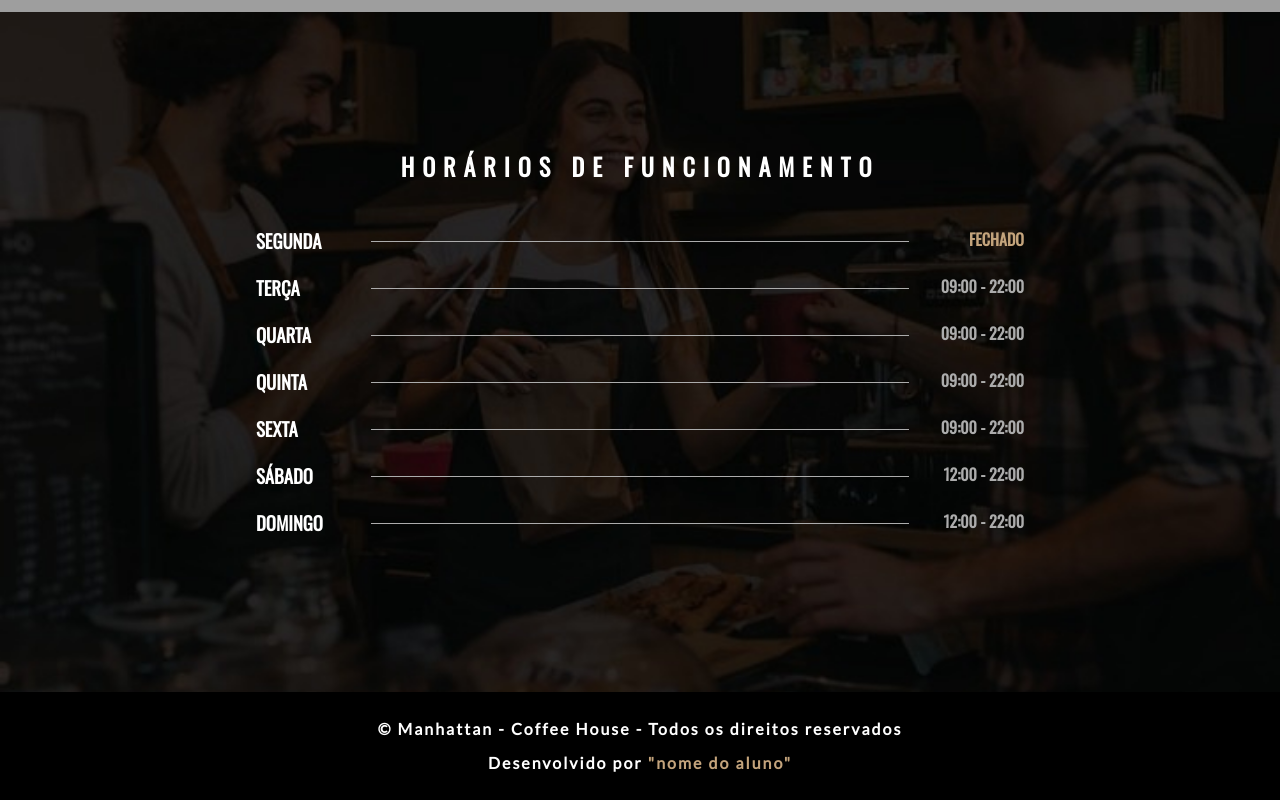
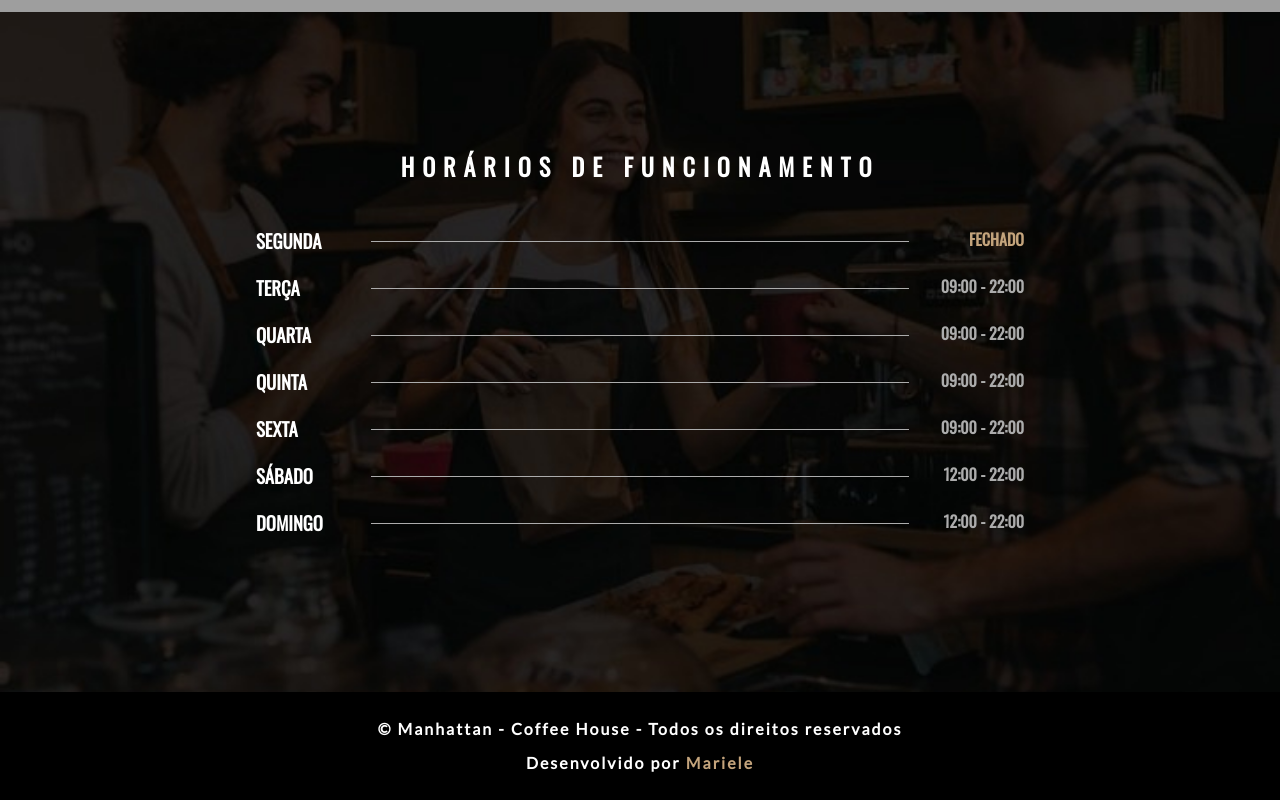
Before and after one commit to Mariele-Santos/Cafeteria, a plain HTML site: page index.html in a window 1280 px wide. Shown: the part 3672-4472 px from the top of the page. Drawn offline with nearby package versions, Linux system fonts and the light colour scheme; grey boxes are pictures that could not be loaded.

Commit message:
Update index.html

```diff
--- a/index.html
+++ b/index.html
@@ -145,7 +145,7 @@
     <!-- Rodapé da página -->
     <div class="container-rodape">
       <p>&copy; Manhattan - Coffee House - Todos os direitos reservados</p>
-      <p>Desenvolvido por <span>"nome do aluno"</span></p>
+      <p>Desenvolvido por <span>Mariele</span></p>
       <a href="#banner"></a>
     </div>
     <!-- Fim do rodapé da página -->
```
